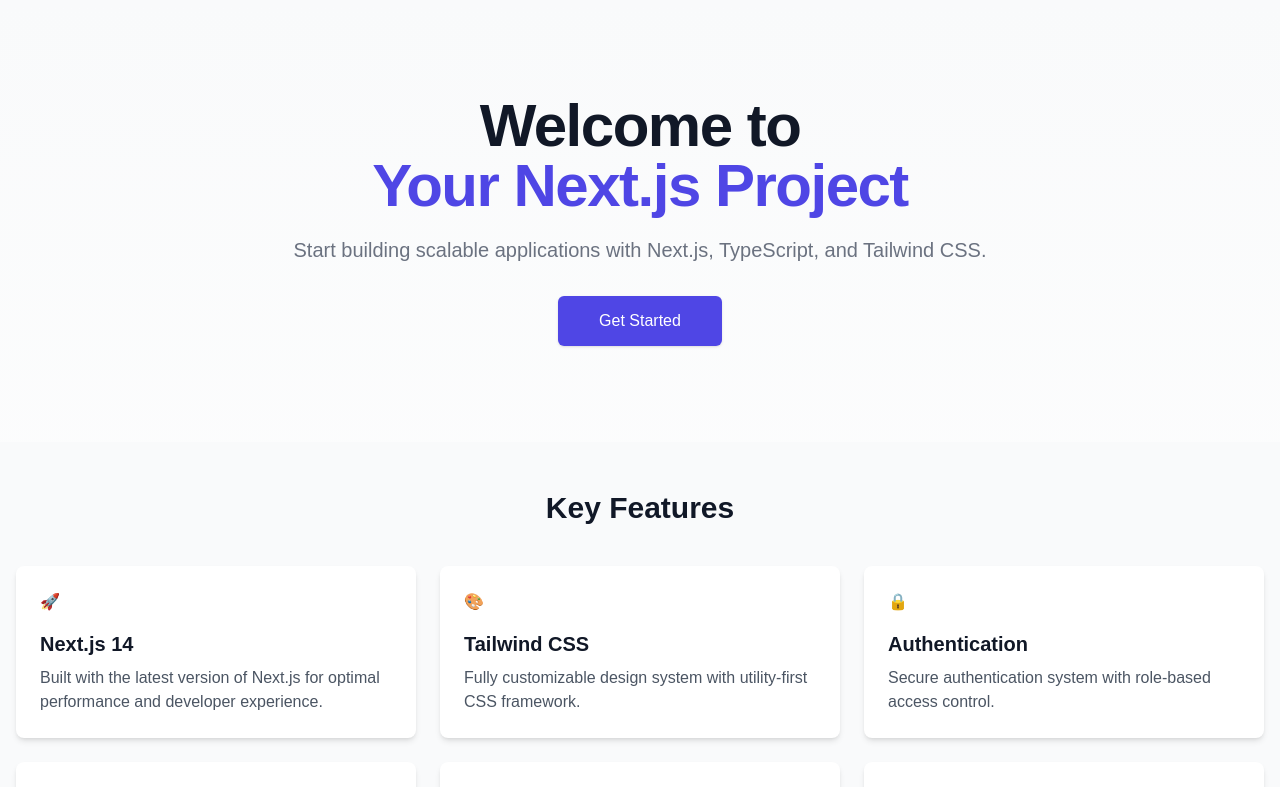
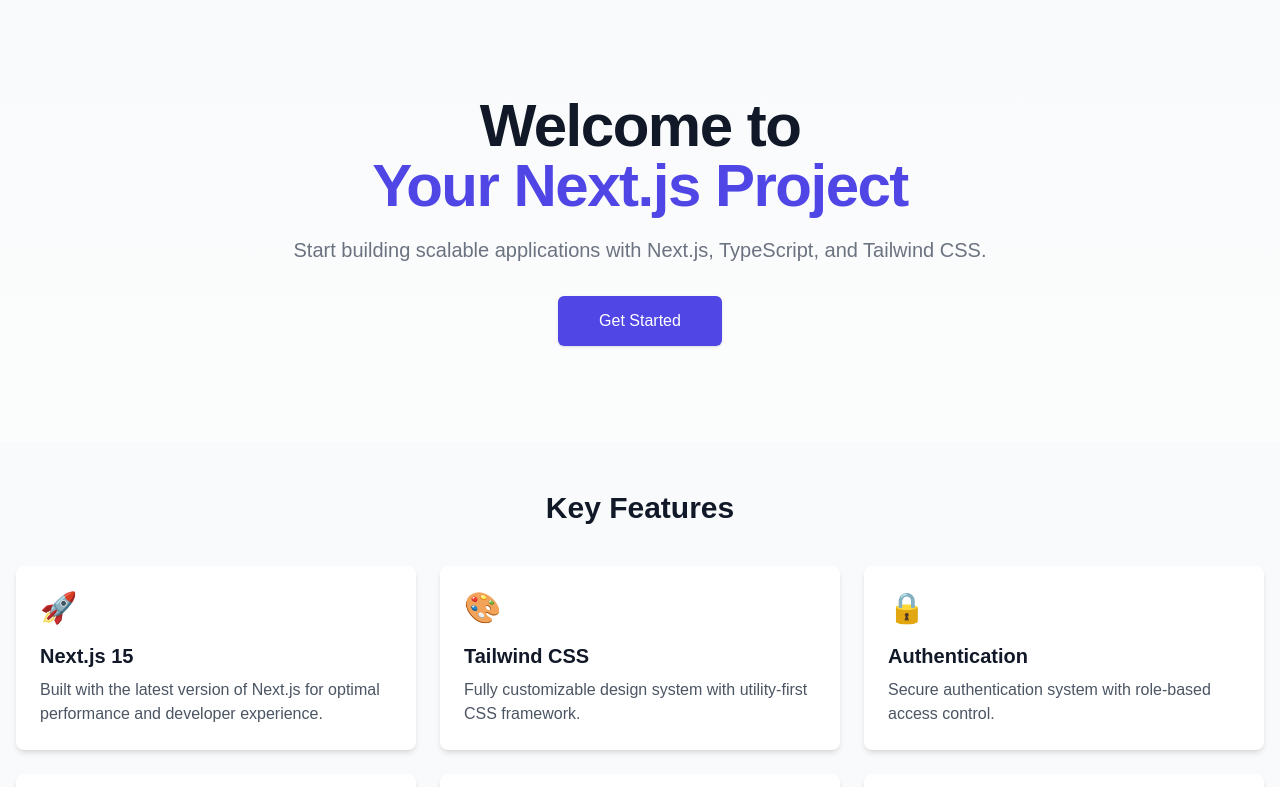
Before and after one commit to RomaLetodiani/Next-Boilerplate, a Next.js app: page / in a window 1280 px wide. Shown: the top 787 px of the page. Built offline with nearby package versions, Linux system fonts and the light colour scheme.

Commit message:
Enhance homepage with dark mode support and update Next.js version in features section

```diff
--- a/src/app/page.tsx
+++ b/src/app/page.tsx
@@ -1,21 +1,21 @@
 const HomePage = async () => {
   return (
-    <main className="min-h-screen bg-gradient-to-b from-gray-50 to-white">
+    <main className="min-h-screen bg-gradient-to-b from-gray-50 to-white dark:from-gray-900 dark:to-gray-800">
       {/* Hero Section */}
       <div className="container mx-auto px-4 py-16 sm:py-24">
         <div className="text-center">
-          <h1 className="text-4xl font-extrabold tracking-tight text-gray-900 sm:text-5xl md:text-6xl">
+          <h1 className="text-4xl font-extrabold tracking-tight text-gray-900 dark:text-white sm:text-5xl md:text-6xl">
             <span className="block">Welcome to</span>
-            <span className="block text-indigo-600">Your Next.js Project</span>
+            <span className="block text-indigo-600 dark:text-indigo-400">Your Next.js Project</span>
           </h1>
-          <p className="mx-auto mt-3 max-w-md text-base text-gray-500 sm:text-lg md:mt-5 md:max-w-3xl md:text-xl">
+          <p className="mx-auto mt-3 max-w-md text-base text-gray-500 dark:text-gray-300 sm:text-lg md:mt-5 md:max-w-3xl md:text-xl">
             Start building scalable applications with Next.js, TypeScript, and Tailwind CSS.
           </p>
           <div className="mx-auto mt-5 max-w-md sm:flex sm:justify-center md:mt-8">
             <div className="rounded-md shadow">
               <a
                 href="/dashboard"
-                className="flex w-full items-center justify-center rounded-md border border-transparent bg-indigo-600 px-8 py-3 text-base font-medium text-white hover:bg-indigo-700 md:px-10"
+                className="flex w-full items-center justify-center rounded-md border border-transparent bg-indigo-600 px-8 py-3 text-base font-medium text-white transition-colors hover:bg-indigo-700 dark:bg-indigo-500 dark:hover:bg-indigo-600 md:px-10"
               >
                 Get Started
               </a>
@@ -25,18 +25,22 @@
       </div>
 
       {/* Feature Section */}
-      <div className="bg-gray-50 py-12">
+      <div className="bg-gray-50 py-12 dark:bg-gray-800/50">
         <div className="container mx-auto px-4">
-          <h2 className="text-center text-3xl font-bold text-gray-900">Key Features</h2>
+          <h2 className="text-center text-3xl font-bold text-gray-900 dark:text-white">
+            Key Features
+          </h2>
           <div className="mt-10 grid grid-cols-1 gap-6 md:grid-cols-2 lg:grid-cols-3">
             {features.map((feature, index) => (
               <div
                 key={index}
-                className="rounded-lg bg-white p-6 shadow-md transition-transform hover:scale-105"
+                className="rounded-lg bg-white p-6 shadow-md transition-all hover:scale-105 dark:bg-gray-800 dark:shadow-gray-900/30"
               >
-                <div className="text-indigo-600">{feature.icon}</div>
-                <h3 className="mt-4 text-xl font-semibold text-gray-900">{feature.title}</h3>
-                <p className="mt-2 text-gray-600">{feature.description}</p>
+                <div className="text-3xl">{feature.icon}</div>
+                <h3 className="mt-4 text-xl font-semibold text-gray-900 dark:text-white">
+                  {feature.title}
+                </h3>
+                <p className="mt-2 text-gray-600 dark:text-gray-300">{feature.description}</p>
               </div>
             ))}
           </div>
@@ -49,7 +53,7 @@
 const features = [
   {
     icon: "🚀",
-    title: "Next.js 14",
+    title: "Next.js 15",
     description:
       "Built with the latest version of Next.js for optimal performance and developer experience.",
   },
```
